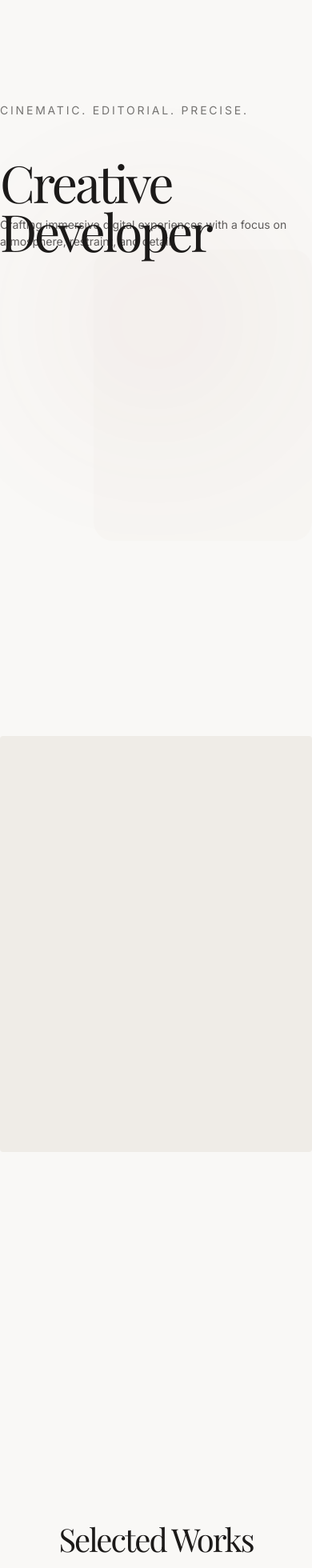
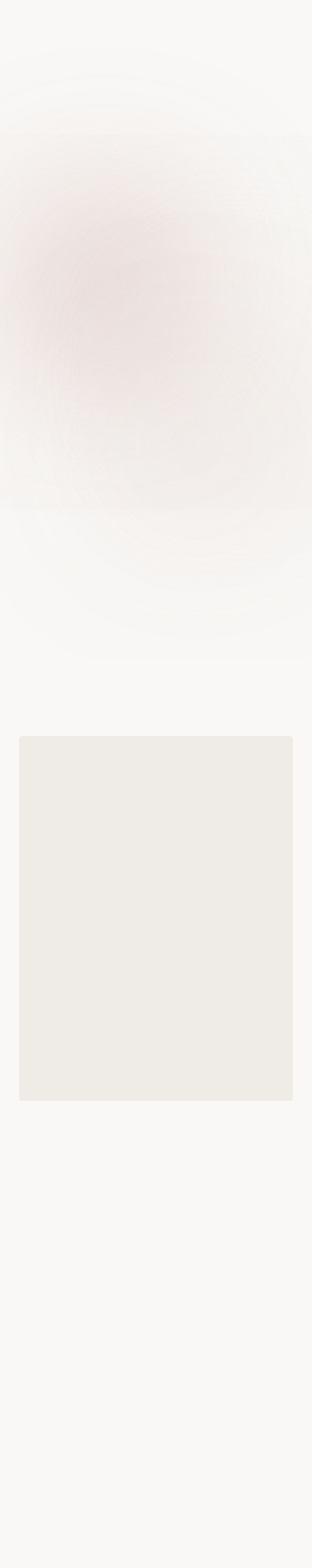
Before and after one commit to ibn-e-Muhammad/muhammad_arslan_portfolio, a Next.js app: page / in a window 390 px wide. Shown: the part 20-1980 px from the top of the page at 80% size. Built offline with nearby package versions, Linux system fonts and the light colour scheme; a web font is replaced by a local one.

Commit message:
adding thigns to git

```diff
--- a/src/app/layout.tsx
+++ b/src/app/layout.tsx
@@ -1,5 +1,6 @@
 import type { Metadata } from "next";
 import { Inter, Playfair_Display } from "next/font/google";
+import Grain from "../components/layout/Grain";
 import SmoothScroll from "../components/layout/SmoothScroll";
 
 import "../styles/globals.css";
@@ -28,7 +29,8 @@ export default function RootLayout({
 }) {
   return (
     <html lang="en">
-      <body className={`${serif.variable} ${sans.variable} bg-canvas text-ink`}>
+      <body className={`${serif.variable} ${sans.variable} bg-canvas text-ink antialiased`}>
+        <Grain />
         <SmoothScroll>{children}</SmoothScroll>
       </body>
     </html>
--- /dev/null
+++ b/src/components/layout/Grain.tsx
@@ -0,0 +1,32 @@
+/**
+ * Grain — A fixed, full-screen SVG noise overlay.
+ *
+ * Sits above all content at z-50 with pointer-events: none so it
+ * never blocks interaction. The fractalNoise filter adds microscopic
+ * film-grain texture to every pixel, transforming the flat digital
+ * screen into a cinematic surface.
+ */
+export default function Grain() {
+  return (
+    <div
+      aria-hidden="true"
+      className="pointer-events-none fixed inset-0 z-50 opacity-[0.04]"
+    >
+      <svg
+        viewBox="0 0 200 200"
+        xmlns="http://www.w3.org/2000/svg"
+        className="h-full w-full"
+      >
+        <filter id="noiseFilter">
+          <feTurbulence
+            type="fractalNoise"
+            baseFrequency="0.65"
+            numOctaves="3"
+            stitchTiles="stitch"
+          />
+        </filter>
+        <rect width="100%" height="100%" filter="url(#noiseFilter)" />
+      </svg>
+    </div>
+  );
+}
--- a/src/components/sections/About.tsx
+++ b/src/components/sections/About.tsx
@@ -14,6 +14,7 @@ export default function About() {
 
   useEffect(() => {
     const ctx = gsap.context(() => {
+      // Staggered reveal for right-column text
       gsap.fromTo(
         ".about-reveal",
         { y: 40, opacity: 0 },
@@ -30,6 +31,23 @@ export default function About() {
           },
         },
       );
+
+      // Fade out text as it scrolls past the top
+      const paragraphs =
+        gsap.utils.toArray<HTMLElement>(".about-reveal");
+      paragraphs.forEach((el) => {
+        gsap.to(el, {
+          opacity: 0,
+          y: -20,
+          ease: "power2.in",
+          scrollTrigger: {
+            trigger: el,
+            start: "top 15%",
+            end: "top 0%",
+            scrub: true,
+          },
+        });
+      });
     }, containerRef);
 
     return () => ctx.revert();
@@ -38,19 +56,22 @@ export default function About() {
   return (
     <Section ref={containerRef}>
       <Container>
-        <div className="grid grid-cols-1 gap-8 lg:grid-cols-12 lg:gap-16">
+        <div className="grid grid-cols-1 gap-12 lg:grid-cols-12 lg:gap-20">
+          {/* Sticky portrait — pinned while text scrolls */}
           <div className="lg:col-span-5">
             <div className="lg:sticky lg:top-24">
               <div className="aspect-[3/4] w-full rounded-sm bg-oatmeal" />
             </div>
           </div>
+
+          {/* Scrollable text column */}
           <div ref={rightColumnRef} className="lg:col-span-7">
-            <div className="space-y-8">
-              <h2 className="about-reveal font-serif text-4xl lg:text-6xl">
+            <div className="flex flex-col gap-10">
+              <h2 className="about-reveal font-serif text-4xl lg:text-6xl leading-tight text-terra">
                 An Editorial Approach to Digital Craft
               </h2>
               <div
-                className="space-y-8 text-ink/80 leading-relaxed"
+                className="flex flex-col gap-8 text-ink/80 leading-relaxed"
                 style={{ fontSize: "var(--text-body)" }}
               >
                 <p className="about-reveal">
--- a/src/components/sections/Hero.tsx
+++ b/src/components/sections/Hero.tsx
@@ -8,88 +8,111 @@ import Container from "../layout/Container";
 gsap.registerPlugin(ScrollTrigger);
 
 export default function Hero() {
-  const containerRef = useRef<HTMLElement | null>(null);
+  const sectionRef = useRef<HTMLElement | null>(null);
 
   useEffect(() => {
     const ctx = gsap.context(() => {
+      /* ── 1. Entry reveal ─────────────────────────────── */
       gsap.fromTo(
-        [".hero-title", ".hero-body"],
-        { y: 50, opacity: 0 },
+        [".hero-tag", ".hero-title", ".hero-body"],
+        { y: 60, opacity: 0 },
         {
           y: 0,
           opacity: 1,
-          duration: 1.2,
-          stagger: 0.2,
+          duration: 1.4,
+          stagger: 0.25,
           ease: "power3.out",
         },
       );
 
       gsap.fromTo(
-        ".hero-glow",
-        { opacity: 0, scale: 0.8 },
+        ".hero-image",
+        { y: 80, opacity: 0 },
         {
-          opacity: 0.2,
-          scale: 1,
-          duration: 2.5,
-          ease: "power2.out",
+          y: 0,
+          opacity: 1,
+          duration: 1.6,
+          delay: 0.3,
+          ease: "power3.out",
         },
       );
 
-      // Parallax movement on scroll (Y translation only)
-      gsap.to([`.hero-title`, `.hero-image`], {
+      /* ── 2. Liquid ambient orbs — continuous float ──── */
+      gsap.utils.toArray<HTMLElement>(".glow-orb").forEach((orb, i) => {
+        gsap.to(orb, {
+          x: `random(-150, 150)`,
+          y: `random(-150, 150)`,
+          duration: 8 + i * 2,
+          ease: "sine.inOut",
+          repeat: -1,
+          yoyo: true,
+          delay: i * 0.5,
+        });
+      });
+
+      /* ── 3. Scroll-out: slow sink + fade over 800px ── */
+      gsap.to([".hero-title", ".hero-body", ".hero-tag"], {
         y: 100,
+        opacity: 0,
         ease: "none",
         scrollTrigger: {
-          trigger: containerRef.current,
+          trigger: sectionRef.current,
           start: "top top",
-          end: "center top",
+          end: "+=800",
           scrub: 1,
         },
       });
 
-      // Separate opacity fade only when hero reaches top
-      gsap.to([`.hero-title`, `.hero-image`], {
-        opacity: 0.2,
-        duration: 0.75,
-        ease: "power2.inOut",
+      gsap.to(".hero-image", {
+        y: 60,
+        opacity: 0,
+        ease: "none",
         scrollTrigger: {
-          trigger: containerRef.current,
-          start: "top 30%",
-          end: "top 10%",
-          scrub: 0,
+          trigger: sectionRef.current,
+          start: "top top",
+          end: "+=800",
+          scrub: 1.2,
         },
       });
-    }, containerRef);
+    }, sectionRef);
 
     return () => ctx.revert();
   }, []);
 
   return (
     <section
-      ref={containerRef}
+      ref={sectionRef}
       className="relative min-h-screen overflow-hidden"
     >
-      <div className="hero-glow absolute top-1/2 left-1/2 -translate-x-1/2 -translate-y-1/2 w-[40vw] h-[40vw] bg-terra rounded-full blur-[120px] opacity-20 pointer-events-none" />
-      <div className="pointer-events-none fixed -top-24 -left-24 h-[38rem] w-[38rem] rounded-full bg-[radial-gradient(circle_at_center,_var(--tw-gradient-stops))] from-terra/30 to-transparent blur-3xl opacity-20" />
+      {/* ── Liquid ambient background ──────────────────── */}
+      <div className="pointer-events-none absolute inset-0 -z-10 overflow-hidden">
+        <div className="glow-orb absolute top-1/4 left-1/4 h-[50vw] w-[50vw] rounded-full bg-terra/30 blur-[100px]" />
+        <div className="glow-orb absolute top-1/2 right-1/4 h-[40vw] w-[40vw] rounded-full bg-[#8A3A33]/20 blur-[120px]" />
+        <div className="glow-orb absolute bottom-1/4 left-1/2 h-[60vw] w-[60vw] rounded-full bg-oatmeal/40 blur-[90px]" />
+      </div>
+
       <Container className="relative flex min-h-screen items-center">
         <div className="grid w-full grid-cols-1 items-end gap-12 lg:grid-cols-[1.25fr_0.75fr]">
-          <div className="space-y-12">
-            <p className="text-sm uppercase tracking-[0.2em] text-ink/60">
+          {/* Left — Copy */}
+          <div className="flex flex-col gap-8">
+            <p className="hero-tag text-sm uppercase tracking-[0.2em] text-ink/60">
               Cinematic. Editorial. Precise.
             </p>
             <h1
-              className="hero-title relative z-10 leading-[0.95]"
+              className="hero-title relative z-10 leading-[1.05]"
               style={{ fontSize: "var(--text-hero)" }}
             >
-              <span className="block">Creative</span>
+              <span className="block text-terra">Creative</span>
               <span className="block">Developer</span>
             </h1>
-            <p className="hero-body relative z-10 max-w-xl text-ink/70">
+            <p className="hero-body relative z-10 mt-2 max-w-xl text-lg leading-relaxed text-ink/70">
               Crafting immersive digital experiences with a focus on atmosphere,
               restraint, and detail.
             </p>
           </div>
-          <div className="flex justify-end lg:justify-end">
+
+          {/* Right — Portrait placeholder */}
+          <div className="flex justify-end">
             <div className="hero-image aspect-[3/4] w-[70%] max-w-sm rounded-3xl bg-oatmeal" />
           </div>
         </div>
--- a/src/components/sections/Projects.tsx
+++ b/src/components/sections/Projects.tsx
@@ -4,6 +4,7 @@ import { useEffect, useRef } from "react";
 import gsap from "gsap";
 import { ScrollTrigger } from "gsap/all";
 import Section from "../layout/Section";
+import Container from "../layout/Container";
 
 gsap.registerPlugin(ScrollTrigger);
 
@@ -33,6 +34,7 @@ export default function Projects() {
 
   useEffect(() => {
     const ctx = gsap.context(() => {
+      /* ── Cinematic parallax on project images ──────── */
       const wrappers = gsap.utils.toArray<HTMLElement>(".project-media");
 
       wrappers.forEach((wrapper) => {
@@ -41,15 +43,36 @@ export default function Projects() {
 
         gsap.fromTo(
           image,
-          { yPercent: -15 },
+          { yPercent: -20 },
           {
-            yPercent: 15,
+            yPercent: 20,
             ease: "none",
             scrollTrigger: {
               trigger: wrapper,
               start: "top bottom",
               end: "bottom top",
-              scrub: true,
+              scrub: 1.5,
+            },
+          },
+        );
+      });
+
+      /* ── Staggered reveal for project info rows ───── */
+      gsap.utils
+        .toArray<HTMLElement>(".project-info")
+        .forEach((info) => {
+          gsap.fromTo(
+            info,
+            { y: 30, opacity: 0 },
+            {
+              y: 0,
+              opacity: 1,
+              duration: 1.2,
+              ease: "power3.out",
+              scrollTrigger: {
+                trigger: info,
+                start: "top 90%",
+                toggleActions: "play none none reverse",
               },
             },
           );
@@ -61,31 +84,42 @@ export default function Projects() {
 
   return (
     <Section ref={containerRef}>
-      <div className="space-y-section-gap">
+      <Container>
+        <div className="flex flex-col gap-section-gap">
+          {/* Section heading */}
           <div className="text-center">
-          <h2 className="font-serif" style={{ fontSize: "var(--text-h2)" }}>
+            <h2
+              className="font-serif text-terra"
+              style={{ fontSize: "var(--text-h2)" }}
+            >
               Selected Works
             </h2>
           </div>
+
+          {/* Project entries */}
           <div className="flex flex-col">
             {projects.map((project) => (
               <article
                 key={project.id}
-              className="relative mb-32 flex min-h-[80vh] flex-col justify-center"
+                className="relative mb-40 flex min-h-[80vh] flex-col justify-center"
               >
-              <div className="project-media mb-8 w-full aspect-[4/3] md:aspect-[21/9] bg-oatmeal relative overflow-hidden">
+                {/* Cinematic image with heavy-scrub parallax */}
+                <div className="project-media mb-12 w-full aspect-[4/3] md:aspect-[21/9] bg-oatmeal relative overflow-hidden rounded-sm">
                   <img
                     src="https://images.unsplash.com/photo-1600607686527-6fb886090705?q=80&w=2000"
                     alt={project.title}
-                  className="h-[120%] w-full object-cover origin-top"
+                    className="h-[130%] w-full object-cover"
                   />
                 </div>
-              <div className="flex flex-col gap-4 md:flex-row md:items-end md:justify-between">
-                <h3 className="font-serif text-4xl lg:text-6xl">
+
+                {/* Project info — generous height for eye appeal */}
+                <div className="project-info flex flex-col gap-4 py-10 md:flex-row md:items-end md:justify-between border-b border-ink/10">
+                  <h3 className="font-serif text-5xl lg:text-7xl leading-tight">
                     {project.title}
                   </h3>
-                <div className="flex items-center gap-4 text-xs uppercase tracking-widest text-ink/60">
+                  <div className="flex items-center gap-6 text-xs uppercase tracking-widest text-ink/60">
                     <span className="font-sans">{project.category}</span>
+                    <span className="font-sans text-ink/30">—</span>
                     <span className="font-sans">{project.year}</span>
                   </div>
                 </div>
@@ -93,6 +127,7 @@ export default function Projects() {
             ))}
           </div>
         </div>
+      </Container>
     </Section>
   );
 }
--- a/tailwind.config.ts
+++ b/tailwind.config.ts
@@ -17,10 +17,11 @@ const config: Config = {
       serif: ["var(--font-serif)", "ui-serif", "Georgia", "serif"],
       sans: ["var(--font-sans)", "ui-sans-serif", "system-ui", "sans-serif"],
     },
-    spacing: {
-      "section-gap": "clamp(6rem, 15vw, 12rem)",
+    extend: {
+      spacing: {
+        "section-gap": "clamp(6rem, 15vw, 12rem)",
+      },
     },
-    extend: {},
   },
   plugins: [
     plugin(({ addUtilities }) => {
```
Also changed, not shown: src/components/sections/Contact.tsx (+8 -5 lines), 2 other files (tests, documents, lock files or other folders). Lines whose indentation alone changed are shown as unchanged.
